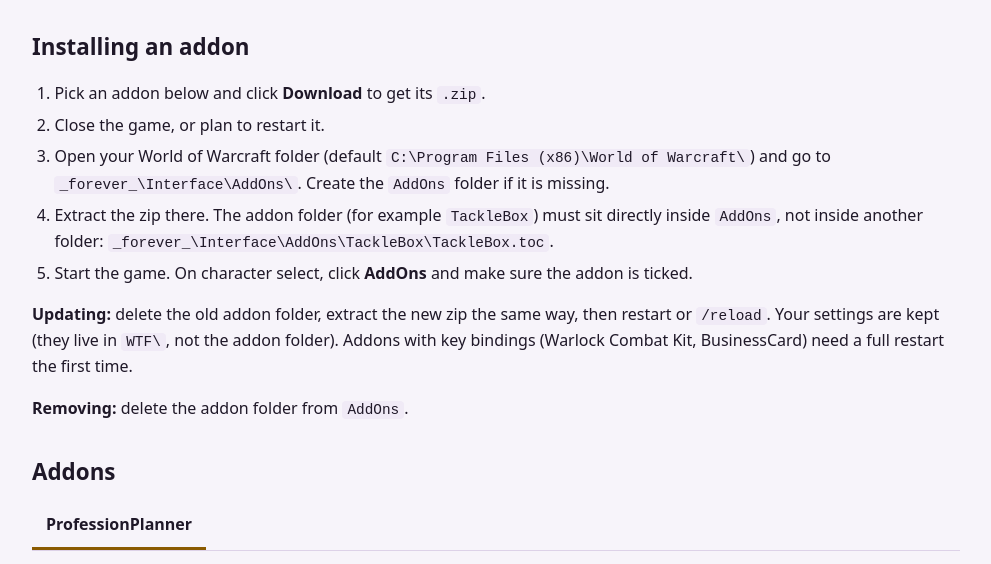
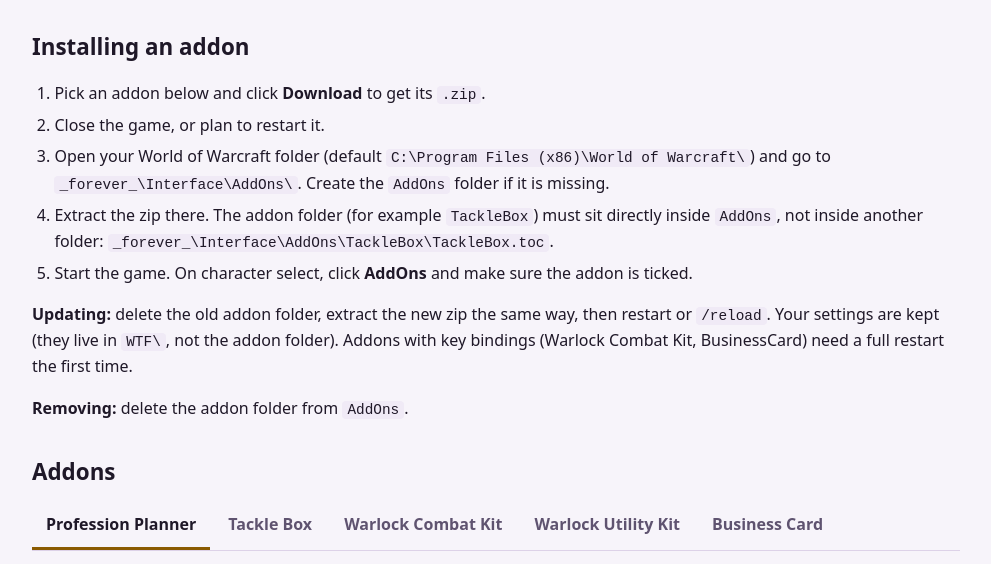
Before and after one commit to madacgrav/wow-addons, a plain HTML site: page docs/index.html in a window 1280 px wide. Shown: the part 179-743 px from the top of the page, without its empty margins (144-1135 px from the left). Drawn offline with nearby package versions, Linux system fonts and the light colour scheme; no server answers.

Commit message:
Phase 2: All five tabs, deep links, link rewrite, fallbacks
Co-Authored-By: Claude Opus 5.5 <noreply@anthropic.com>

```diff
--- a/docs/index.html
+++ b/docs/index.html
@@ -87,6 +87,10 @@ const RAW = `https://raw.githubusercontent.com/${REPO}/main/`;
 const GH = `https://github.com/${REPO}`;
 const ADDONS = [ // new addon? add one line: folder name + release tag prefix
   { dir: "ProfessionPlanner", prefix: "pp" },
+  { dir: "TackleBox", prefix: "tb" },
+  { dir: "WarlockCombatKit", prefix: "wck" },
+  { dir: "WarlockUtilityKit", prefix: "wuk" },
+  { dir: "BusinessCard", prefix: "bcard" },
 ];
 
 function parseToc(text) {
@@ -127,35 +131,84 @@ function latestFor(prefix, releases) {
 const stripH1 = md => md.replace(/^# .*\r?\n/, "");
 const el = (tag, attrs = {}, html = "") => Object.assign(document.createElement(tag), attrs, { innerHTML: html });
 
+const label = dir => dir.replace(/([a-z])([A-Z])/g, "$1 $2");
+const fail = path => `<p class="err">Couldn't load this part. <a href="${GH}/blob/main/${path}">View on GitHub</a>.</p>`;
+const safe = path => getText(path).catch(() => null);
+
+function fixLinks(root, dir) {
+  const base = `${GH}/blob/main/${dir}/`;
+  for (const a of root.querySelectorAll("a[href]")) {
+    const h = a.getAttribute("href");
+    if (/^(https?:|mailto:|#)/.test(h)) continue;
+    if (/^CHANGELOG\.md$/i.test(h)) { a.href = `#${dir}-changelog`; continue; }
+    const sib = h.match(/^\.\.\/(\w+)\/?$/);
+    if (sib && ADDONS.some(x => x.dir === sib[1])) { a.href = `#${sib[1]}`; continue; }
+    a.href = new URL(h, base).href; // resolves ../ against the blob path
+  }
+}
+
 async function renderAddon(addon, panel) {
-  const [toc, readme, log, releases] = await Promise.all([
-    getText(`${addon.dir}/${addon.dir}.toc`).then(parseToc),
-    getText(`${addon.dir}/README.md`),
-    getText(`${addon.dir}/CHANGELOG.md`),
-    fetchReleases(),
-  ]);
+  panel.innerHTML = '<p class="loading">Loading…</p>';
+  const tocPath = `${addon.dir}/${addon.dir}.toc`, readmePath = `${addon.dir}/README.md`, logPath = `${addon.dir}/CHANGELOG.md`;
+  const [tocText, readme, log, releases] = await Promise.all([safe(tocPath), safe(readmePath), safe(logPath), fetchReleases()]);
+  const toc = tocText ? parseToc(tocText) : {};
   const rel = latestFor(addon.prefix, releases);
+  const dl = rel
+    ? `<a class="dl" href="${rel.zipUrl}">Download v${rel.version}</a> <a href="${rel.pageUrl}">Release notes</a> ·`
+    : `<a class="dl" href="${GH}/releases?q=${addon.prefix}-v">Releases</a>`;
+  panel.innerHTML = "";
   panel.append(el("div", { className: "card" }, `
-    <h2>${toc.Title || addon.dir}</h2>
+    <h2>${toc.Title || label(addon.dir)}</h2>
     <p>${toc.Notes || ""}</p>
     <p class="meta">Version ${toc.Version || "?"} · Interface ${toc.Interface || "?"}</p>
-    <p class="links"><a class="dl" href="${rel.zipUrl}">Download v${rel.version}</a>
-    <a href="${rel.pageUrl}">Release notes</a> · <a href="${GH}/tree/main/${addon.dir}">Source</a></p>`));
-  panel.append(el("div", { className: "md" }, marked.parse(stripH1(readme))));
-  panel.append(el("div", { className: "md log", id: `${addon.dir}-changelog` },
-    "<h2>Changelog</h2>" + marked.parse(stripH1(log).replace(/^All notable changes.*\r?\n/m, ""))));
+    <p class="links">${dl} <a href="${GH}/tree/main/${addon.dir}">Source</a></p>`));
+  const body = el("div", { className: "md" }, readme ? marked.parse(stripH1(readme)) : fail(readmePath));
+  const logEl = el("div", { className: "md log", id: `${addon.dir}-changelog` }, "<h2>Changelog</h2>" +
+    (log ? marked.parse(stripH1(log).replace(/^All notable changes.*\r?\n/m, "")) : fail(logPath)));
+  fixLinks(body, addon.dir); fixLinks(logEl, addon.dir);
+  panel.append(body, logEl);
 }
 
-// Phase 1: one tab, rendered immediately
 const tabs = document.getElementById("tabs"), panels = document.getElementById("panels");
+const rendered = new Set();
+function selectTab(dir, focus) {
+  for (const a of ADDONS) {
+    const on = a.dir === dir;
+    const t = document.getElementById(`tab-${a.dir}`);
+    t.setAttribute("aria-selected", on); t.tabIndex = on ? 0 : -1;
+    document.getElementById(a.dir).hidden = !on;
+    if (on && focus) t.focus();
+  }
+  if (!rendered.has(dir)) { rendered.add(dir); renderAddon(ADDONS.find(a => a.dir === dir), document.getElementById(dir)); }
+}
 for (const a of ADDONS) {
-  const t = el("button", { role: "tab", id: `tab-${a.dir}` }, a.dir);
-  t.setAttribute("aria-selected", "true");
+  const t = el("button", { role: "tab", id: `tab-${a.dir}` }, label(a.dir));
+  t.setAttribute("aria-controls", a.dir);
+  t.onclick = () => { history.replaceState(null, "", `#${a.dir}`); selectTab(a.dir); };
   tabs.append(t);
-  const p = el("section", { role: "tabpanel", id: a.dir });
+  const p = el("section", { role: "tabpanel", id: a.dir, hidden: true });
+  p.setAttribute("aria-labelledby", `tab-${a.dir}`);
   panels.append(p);
-  renderAddon(a, p);
 }
+tabs.addEventListener("keydown", e => {
+  const i = ADDONS.findIndex(a => document.getElementById(`tab-${a.dir}`) === document.activeElement);
+  if (i < 0 || !["ArrowLeft", "ArrowRight"].includes(e.key)) return;
+  const n = ADDONS[(i + (e.key === "ArrowRight" ? 1 : ADDONS.length - 1)) % ADDONS.length];
+  history.replaceState(null, "", `#${n.dir}`); selectTab(n.dir, true);
+});
+function onHash() {
+  const h = decodeURIComponent(location.hash.slice(1));
+  const dir = h.replace(/-changelog$/, "");
+  const known = ADDONS.some(a => a.dir === dir);
+  selectTab(known ? dir : ADDONS[0].dir);
+  if (!known) return;
+  if (h !== dir) { // changelog anchor: wait for the lazy render, then scroll
+    const wait = (n = 50) => { const t = document.getElementById(h); t ? t.scrollIntoView() : n && setTimeout(() => wait(n - 1), 100); };
+    wait();
+  } else document.getElementById("addons").scrollIntoView();
+}
+addEventListener("hashchange", onHash);
+onHash();
 </script>
 </body>
 </html>
```
Also changed, not shown: 1 other file.
